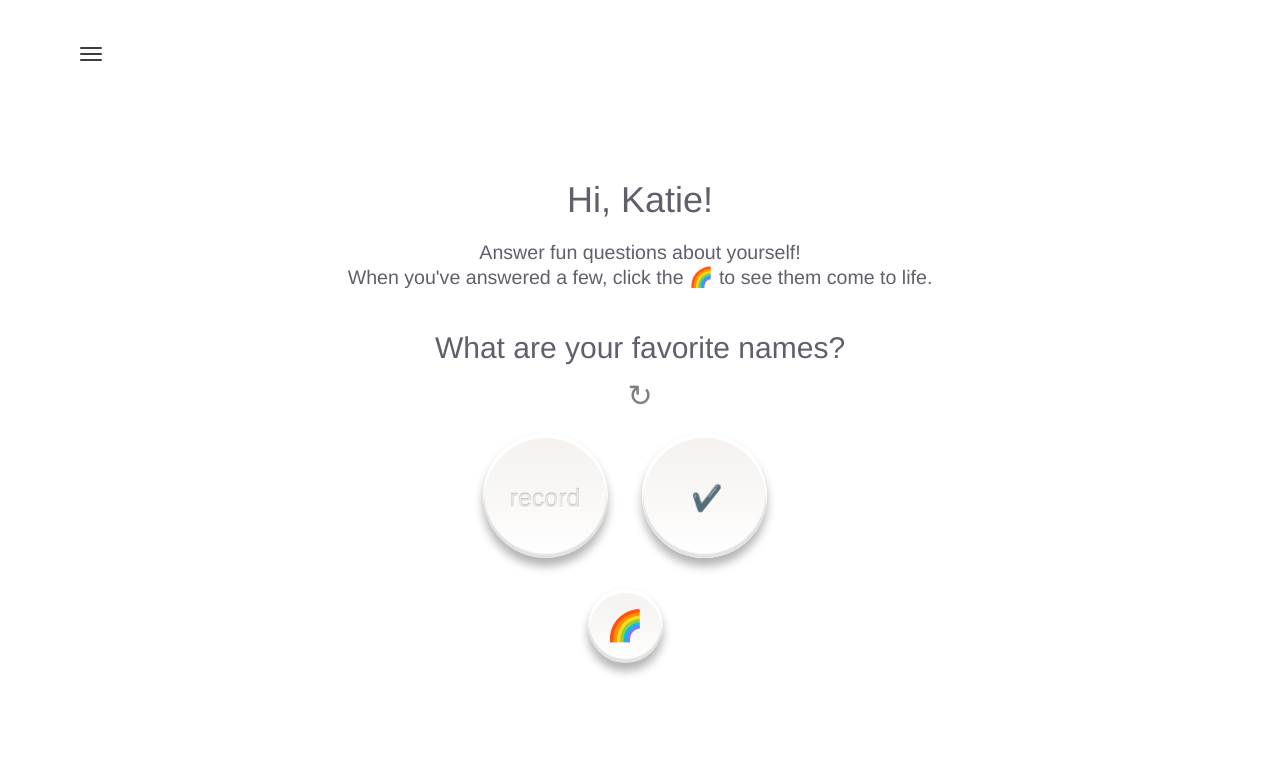
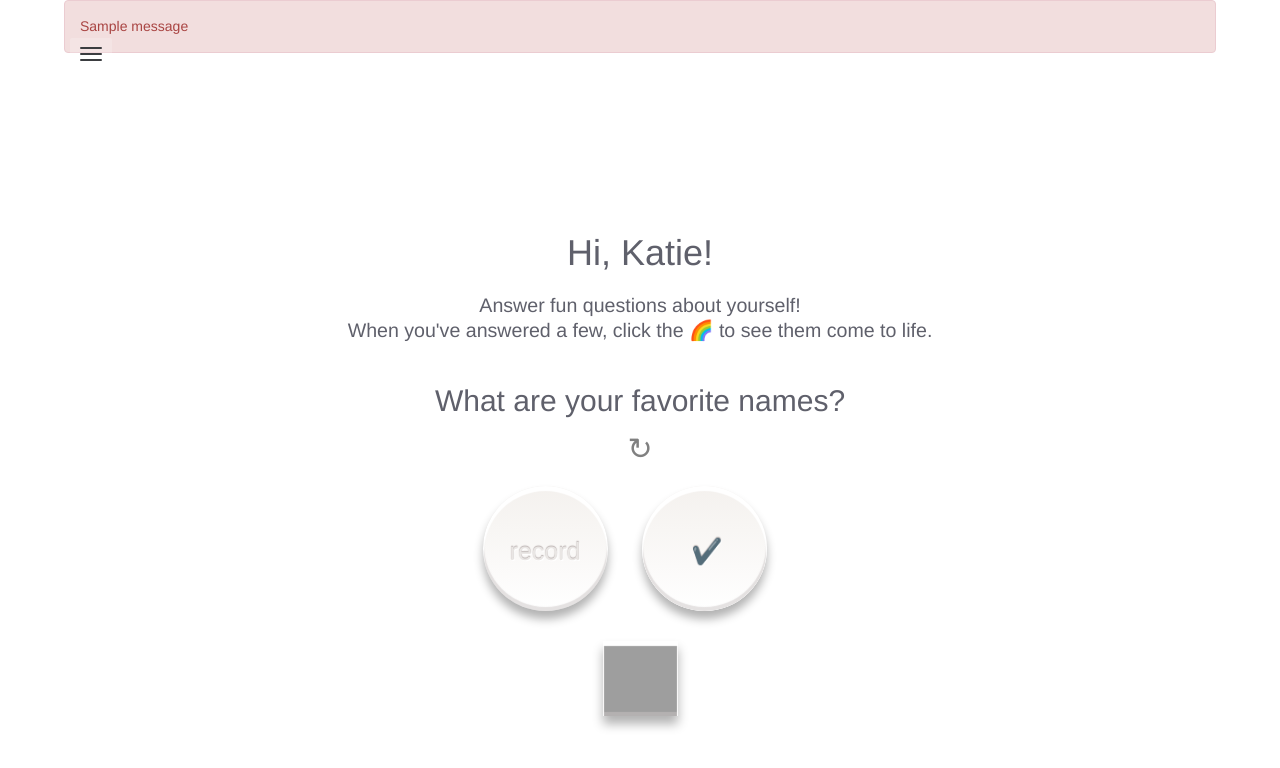
Before and after one commit to stephaniesimon/final_project, a Flask app: page /users/1 in a window 1280 px wide. Shown: the top 768 px of the page. Run offline with Flask 2, Linux system fonts and the light colour scheme; data comes from the database, SQL or seed files in the repository; both versions use the stored data as it was after the commit; one stand-in notice (Sample message) is shown; some libraries are stand-ins or nearby versions; grey boxes are pictures that could not be loaded.

Commit message:
Added flash messages, made vis button correct shape

```diff
--- a/model.py
+++ b/model.py
@@ -48,7 +48,7 @@ class User(db.Model):
     __tablename__ = "users"
 
     user_id = db.Column(db.Integer, autoincrement=True, primary_key=True)
-    email = db.Column(db.String(64), nullable=True)
+    email = db.Column(db.String(64), nullable=True, unique=True)
     password = db.Column(db.String(64), nullable=True)
     first_name = db.Column(db.String(80))
     last_name = db.Column(db.String(80))
--- a/server.py
+++ b/server.py
@@ -66,8 +66,6 @@ def register_process():
     db.session.commit()
 
     session["user_id"] = new_user.user_id
-    flash("User %s added." % first_name)
-
     return redirect("/users/%s" % new_user.user_id)
 
     # return redirect("/")
@@ -99,8 +97,6 @@ def login_process():
 
     session["user_id"] = user.user_id
 
-
-    flash("Logged in")
     return redirect("users/%s" % user.user_id)
 
 
--- a/static/css/style.css
+++ b/static/css/style.css
@@ -28,10 +28,16 @@ body {
 h1 {
 	text-align : center;
 	font-color: #DBDBDB;
+	font-family: 'Lato', 700;
 }
 
 h2 {
 	margin-bottom: 20px;
+}
+
+#cursive {
+	font-family: 'Reenie Beanie';
+	font-size: 35px;
 }
 
 /********************************************************/
@@ -161,7 +167,7 @@ a:hover, a:active { color:#fff; text-decoration: underline; }
 }
 .subtitle {
 	line-height:.9em;
-	font-size:2em;
+	font-size:1em;
 	margin-top:0;
 	margin-bottom:40px;
 }
@@ -176,7 +182,13 @@ a:hover, a:active { color:#fff; text-decoration: underline; }
 @media (max-width: 767px) {
 	.lead {
 		font-size:1.3em;
+		font-weight: bold;
 	}
+}
+
+#flippin {
+	color: #9467BD;
+	font-weight: 700;
 }
 
 
@@ -364,19 +376,28 @@ html, body{
 			text-shadow:0px 0px 6px #7C4BB8;
 		}
 
+		.rainbow {
+			border-radius: 0;
+			text-align: justify;
+			background: url(/static/images/rainbow.png);
+			margin: 0;
+			background-size: 100% 100%;
+    		background-repeat: no-repeat;
 
-		.visualize:after{
-			border-radius: none;
+		}
 
+/*		.visualize:after{
+			border-radius: 0%;
 
 		}
 
 		.visualize:hover:after{
-			color:#1F77B4;
+
 			text-shadow:0px 0px 6px #1F77B4;
 			border-radius: none;
 
-		}
+
+		}*/
 
 
 		.record {
@@ -449,6 +470,26 @@ html, body{
 			text-shadow: 0px -1px 1px #bdb5b4, 0px 1px 1px white;
 		}
 
+		.rainbow {
+			border-radius: 0;
+			text-align: justify;
+			background: url(/static/images/rainbow.png);
+			margin: 0;
+			background-size: 100% 100%;
+    		background-repeat: no-repeat;
+
+		}
+
+		.rainbow:hover {
+			border-radius: 0;
+			text-align: justify;
+			background: url(/static/images/rainbow.png);
+			margin: 0;
+			background-size: 100% 100%;
+    		background-repeat: no-repeat;
+
+		}
+
 .twitter-share-button {
 	float: right;
 }
@@ -457,3 +498,9 @@ html, body{
 	background-image: svg;
 
 }*/
+
+/*#extending {
+	max-width: 10%;
+	float: right;
+}
+*/
--- a/templates/base.html
+++ b/templates/base.html
@@ -19,7 +19,7 @@
 
 	<!-- Fonts -->
 	<link href="http://netdna.bootstrapcdn.com/font-awesome/4.0.3/css/font-awesome.min.css" rel="stylesheet" type="text/css">
-	<link href='http://fonts.googleapis.com/css?family=Lato:300|Reenie+Beanie' rel='stylesheet' type='text/css'>
+	<link href='http://fonts.googleapis.com/css?family=Lato:100italic,300,700|Reenie+Beanie' rel='stylesheet' type='text/css'>
 
 	<!-- Custom styles -->
 	<link rel="stylesheet" href="../static/css/style.css">
@@ -46,6 +46,10 @@
 		</div>
 	</div>
 </nav>
+<div id="extending">
+    {% for flash in get_flashed_messages() %}
+      <div class="alert alert-danger" style="width:90%; margin:0 auto;">{{ flash }}</div>
+    {% endfor %}
 
 
 {% block content %}
--- a/templates/index.html
+++ b/templates/index.html
@@ -7,11 +7,11 @@
       <div class="col-md-10 col-lg-10 col-sm-10 col-md-offset-1 col-lg-offset-1 text-center">
 
         <h1 class="title">show+tell</h1>
-        <h2 class="subtitle">say things.</h2>
+        <h2 class="subtitle">an interactive audio journal</h2>
 
         <h3 class="tagline">
-          Answer fun questions about yourself.<br>
-          And see your answers as pretty bubbles.
+          answer fun questions about yourself<br>
+          see your answers as <span id="flippin">flippin' sweet</span> bubbles
         </h3>
 
         <a href="/login"><button class="button login"></button></a>
--- a/templates/user_alarm.html
+++ b/templates/user_alarm.html
@@ -27,7 +27,7 @@
       <div class="text-center">
         <form id="visualization-button-form" action="/visualize" method="GET">
           <!--  <input type="hidden" name="user_id" value="{{ user.user_id}}"> -->
-          <input type="submit" class="button visualize" value="🌈" style="font-size:30px"></input>
+          <input type="submit" class="button visualize rainbow" value=""></input>
         </form>
       </div>
     </div>
--- a/templates/visualization.html
+++ b/templates/visualization.html
@@ -3,7 +3,8 @@
 
   <div class="row">
     <div class="col-md-10 col-lg-10 col-md-offset-1 col-lg-offset-1 text-center">
-      <h1>{{ user.first_name }}'s <small>audio journal</small></h1>
+      <h1>{{ user.first_name }}'s <span id="cursive">audio journal</span></h1>
+      <h5>(double-click a bubble to hear the answers!)</h5>
       <a href="https://twitter.com/share" class="twitter-share-button" data-text="Check out my show+tell!">Tweet</a>
       <svg></svg>
     </div>
@@ -96,7 +97,7 @@ function drawLegend(clusters, color) {
   });
 // })();
 
-$(document).on("click", 'svg circle', function(f){
+$(document).on("dblclick", 'svg circle', function(f){
     var d = this.__data__;
     var audio = new Audio(d.file_path);
     audio.play();
```
Also changed, not shown: tests.py (+37 -27 lines), chime2.db, 1 other file.
